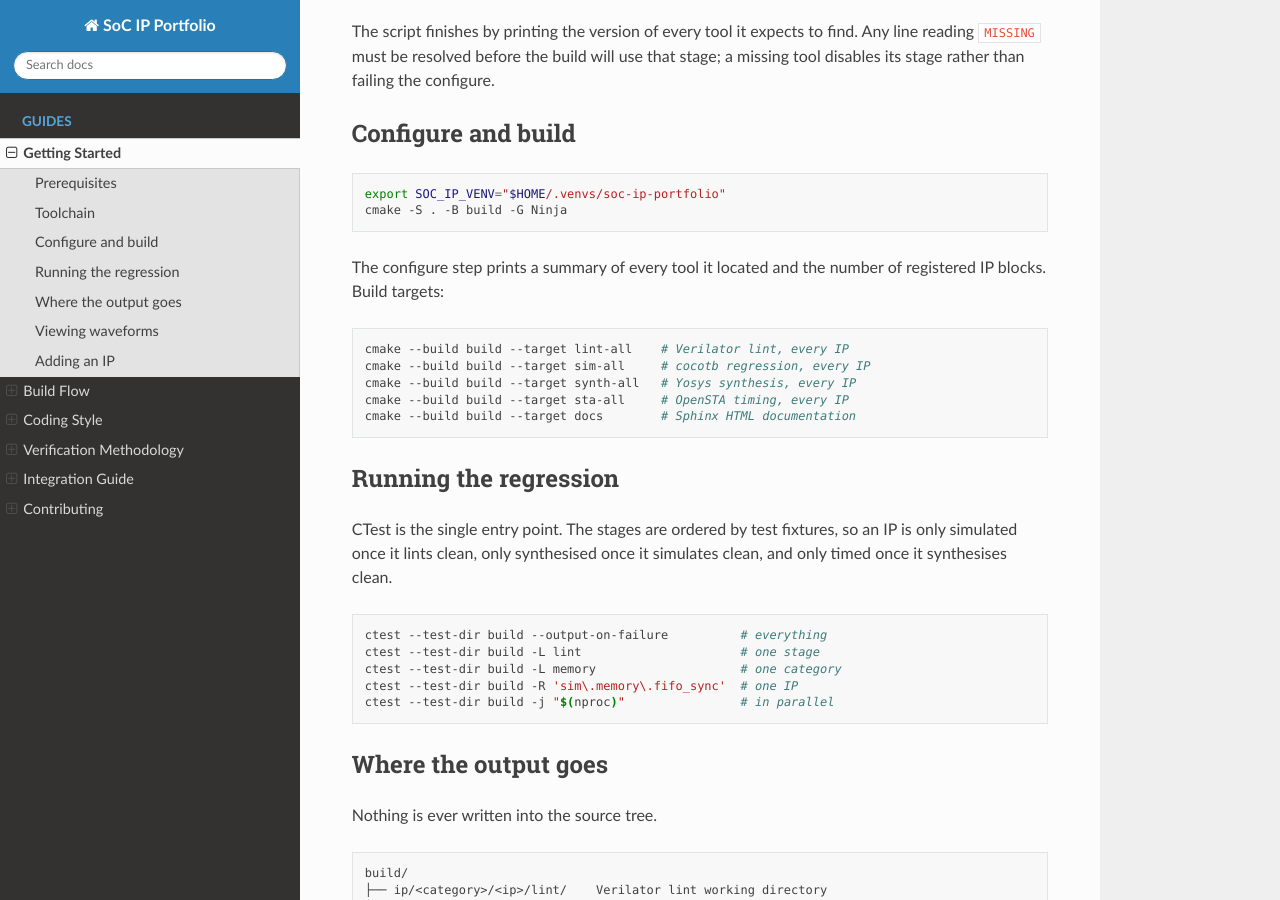
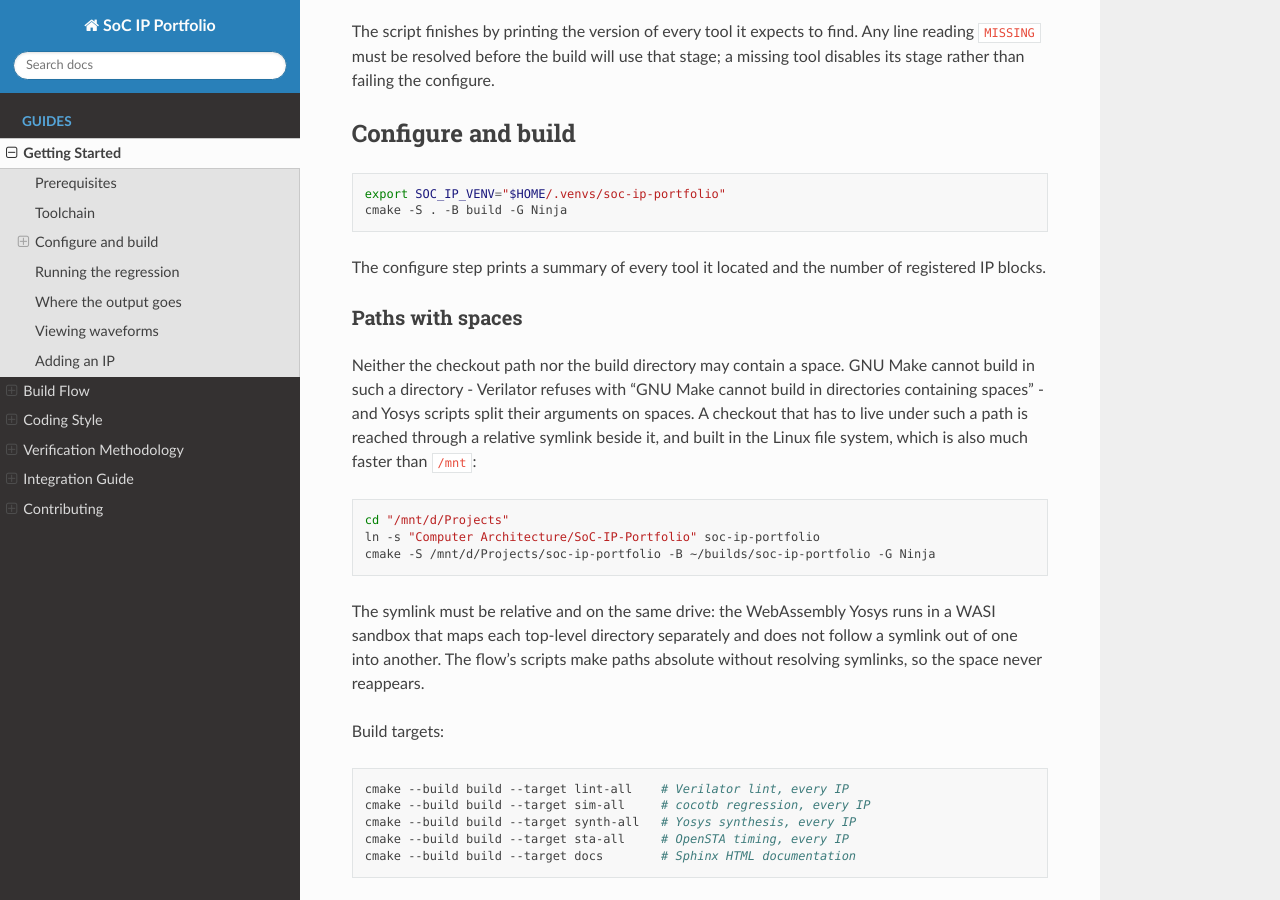
Before and after one commit to mt-aydemir/SoC-IP-Portfolio, a Sphinx documentation site: the page built from docs/source/getting_started.rst, in a window 1280 px wide and 900 px high, scrolled down 939 px. Built offline with Sphinx 7.4.7 and the Read the Docs theme 3.1.0, drawn with Linux system fonts in a browser that asks for light colours; pages that are not in the unit, such as notebooks, are missing from menus.

Commit message:
Run the flow from a path with spaces; fix a fresh clone's docs build
GNU Make, and so Verilator, cannot build in a directory whose path has a
space, and the drivers' Path.resolve() calls followed a space-free symlink
straight back to such a path. The drivers now make paths absolute without
resolving symlinks, and the getting-started guide describes the relative
symlink and out-of-tree build a path with spaces needs: a relative symlink
on the same drive, because the WebAssembly Yosys's WASI sandbox maps each
top-level directory separately.

docs/source/_static was an empty directory that git never recorded, so
every fresh clone failed the documentation build under Sphinx's -W. It now
holds a .gitkeep.

Full flow at D:\Projects\Computer Architecture\SoC-IP-Portfolio through the
symlink: 245/245.

Co-Authored-By: Claude Opus 5.5 <noreply@anthropic.com>

```diff
--- a/docs/source/getting_started.rst
+++ b/docs/source/getting_started.rst
@@ -57,7 +57,30 @@ Configure and build
    cmake -S . -B build -G Ninja
 
 The configure step prints a summary of every tool it located and the number of
-registered IP blocks. Build targets:
+registered IP blocks.
+
+Paths with spaces
+-----------------
+
+Neither the checkout path nor the build directory may contain a space. GNU
+Make cannot build in such a directory - Verilator refuses with "GNU Make
+cannot build in directories containing spaces" - and Yosys scripts split
+their arguments on spaces. A checkout that has to live under such a path is
+reached through a relative symlink beside it, and built in the Linux file
+system, which is also much faster than ``/mnt``:
+
+.. code-block:: bash
+
+   cd "/mnt/d/Projects"
+   ln -s "Computer Architecture/SoC-IP-Portfolio" soc-ip-portfolio
+   cmake -S /mnt/d/Projects/soc-ip-portfolio -B ~/builds/soc-ip-portfolio -G Ninja
+
+The symlink must be relative and on the same drive: the WebAssembly Yosys
+runs in a WASI sandbox that maps each top-level directory separately and does
+not follow a symlink out of one into another. The flow's scripts make paths
+absolute without resolving symlinks, so the space never reappears.
+
+Build targets:
 
 .. code-block:: bash
 
```
Also changed, not shown: CHANGELOG.md (+10 -0 lines), README.md (+4 -0 lines), 11 other files.
